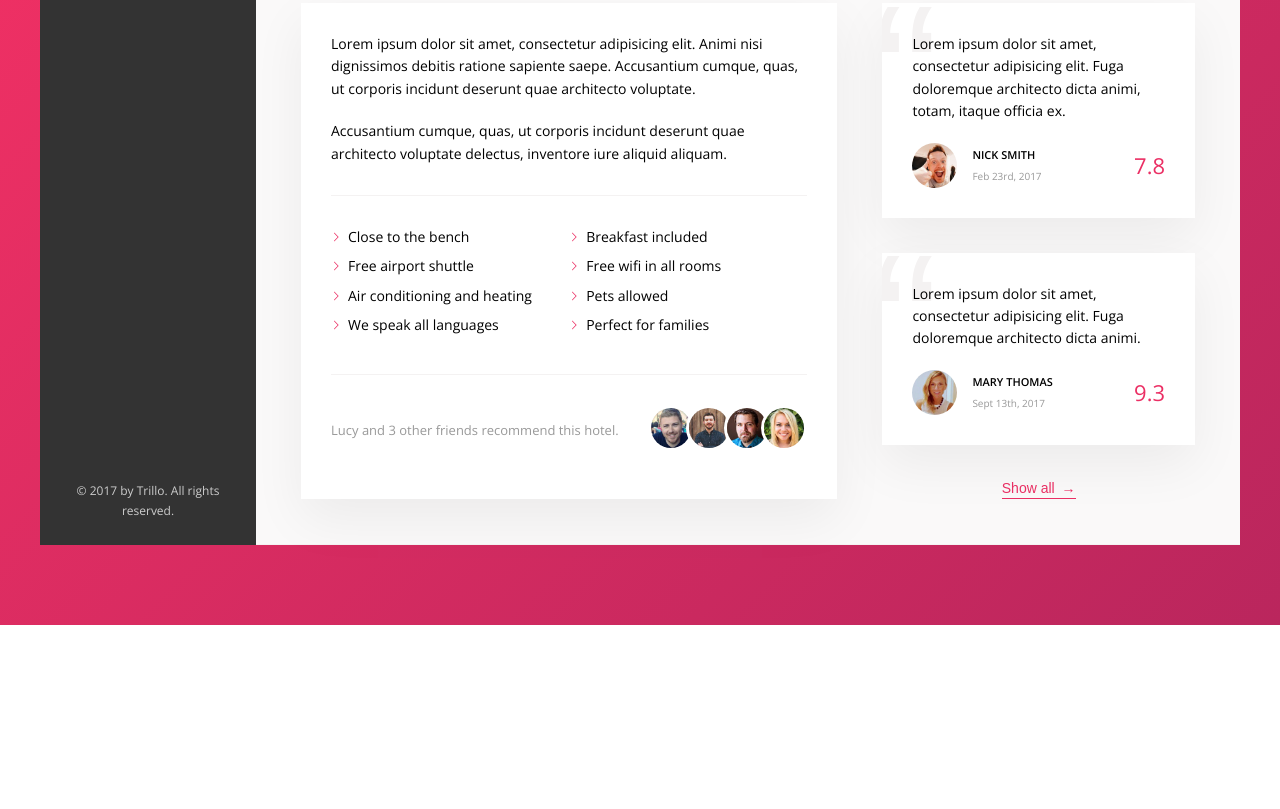
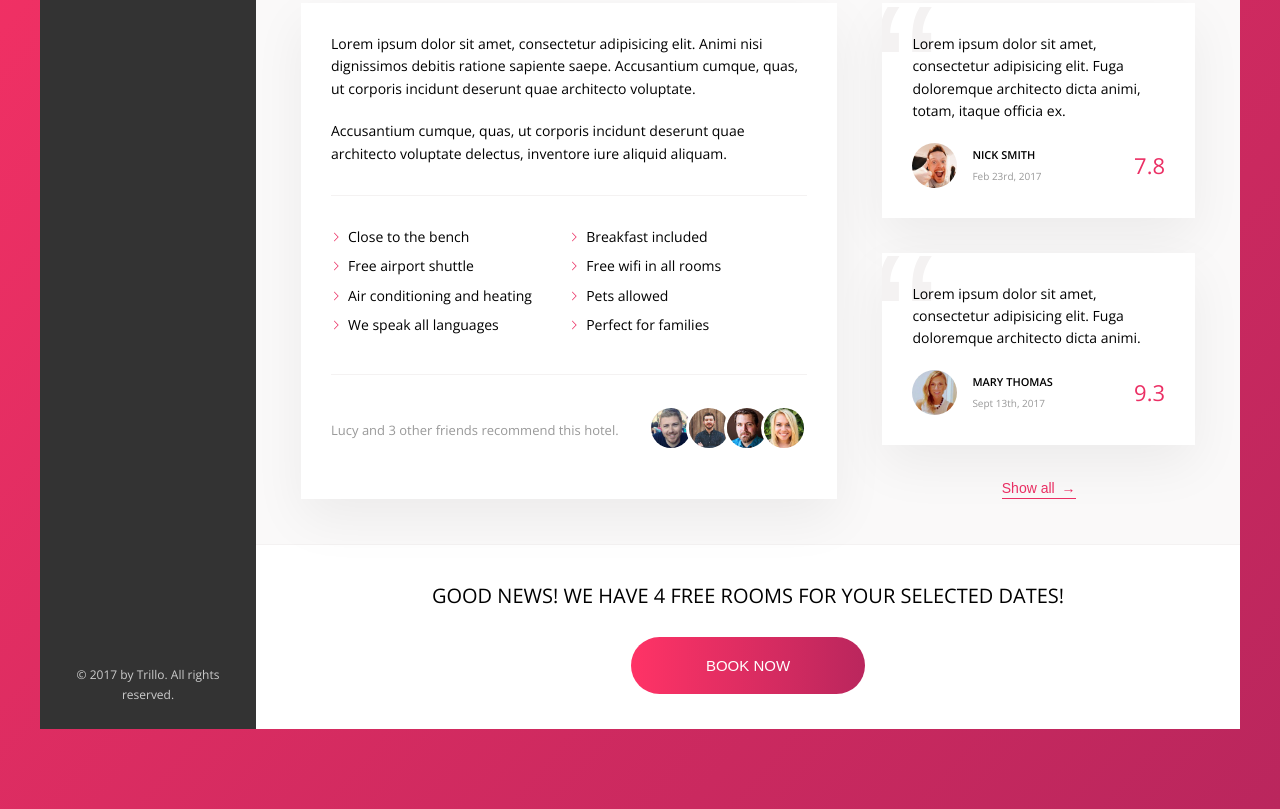
Before and after one commit to chesterheng/advanced-css-and-sass, a website: page trillo/index.html in a window 1280 px wide. Shown: the part 644-1453 px from the top of the page. Before the commit the page ends 1269 px from the top, so only its background shows below. Drawn offline with nearby package versions, Linux system fonts and the light colour scheme.

Commit message:
85. Building the CTA Section

```diff
--- a/trillo/index.html
+++ b/trillo/index.html
@@ -190,6 +190,16 @@
                             <button class="btn-inline">Show all <span>&rarr;</span></button>
                         </div>
                     </div>
+
+                    <div class="cta">
+                        <h2 class="cta__book-now">
+                            Good news! We have 4 free rooms for your selected dates!
+                        </h2>
+                        <button class="btn">
+                            <span class="btn__visible">Book now</span>
+                            <span class="btn__invisible">Only 4 rooms left</span>
+                        </button>
+                    </div>
                 </main>
             </div>
         </div>
--- a/trillo/sass/_base.scss
+++ b/trillo/sass/_base.scss
@@ -22,7 +22,7 @@ Grey dark 3: #999
 
   --color-primary: #eb2f64;
   --color-primary-light: #FF3366;
-  --color-Primary-dark: #BA265D;
+  --color-primary-dark: #BA265D;
 
   --color-grey-light-1: #faf9f9;
   --color-grey-light-2: #f4f2f2;
@@ -60,7 +60,7 @@ body {
   font-family: 'Open Sans', sans-serif;
   font-weight: 400;
   line-height: 1.6;
-  background-image: linear-gradient(to right bottom, var(--color-primary-light), var(--color-Primary-dark));
+  background-image: linear-gradient(to right bottom, var(--color-primary-light), var(--color-primary-dark));
   background-size: cover;
   background-repeat: no-repeat;
   min-height: 100vh;
--- a/trillo/sass/_components.scss
+++ b/trillo/sass/_components.scss
@@ -403,5 +403,66 @@
     font-family: sans-serif;
     z-index: 1;
   }
+}
 
+// CALL TO ACTION
+.cta {
+  padding: 3.5rem 0;
+  text-align: center;
+
+  &__book-now {
+    font-size: 2rem;
+    font-weight: 300;
+    text-transform: uppercase;
+    margin-bottom: 2.5rem;
+  }
 }
+
+// CALL TO ACTION BUTTON
+.btn {
+  font-size: 1.5rem;
+  font-weight: 300;
+  text-transform: uppercase;
+  border-radius: 100px;
+  border: none;
+  background-image: linear-gradient(to right, var(--color-primary-light), var(--color-primary-dark));
+  color: var(--color-white);
+  position: relative;
+  overflow: hidden;
+  cursor: pointer;
+
+  & > * {
+    display: inline-block;
+    height: 100%;
+    width: 100%;
+    transition: all .2s;
+  }
+
+  &__visible {
+    padding: 2rem 7.5rem;
+  }
+
+  &__invisible {
+    position: absolute;
+    padding: 2rem 0;
+    left: 0;
+    top: -100%;
+  }
+
+  &:hover {
+    background-image: linear-gradient(to left, var(--color-primary-light), var(--color-primary-dark));
+  }
+
+  &:hover &__visible {
+    transform: translateY(100%);
+  }
+
+  &:hover &__invisible {
+    top: 0;
+  }
+
+  &:focus {
+    outline: none;
+    animation: pulsate 1s infinite;
+  }
+}
```
Also changed, not shown: README.md, trillo/css/style.css.
